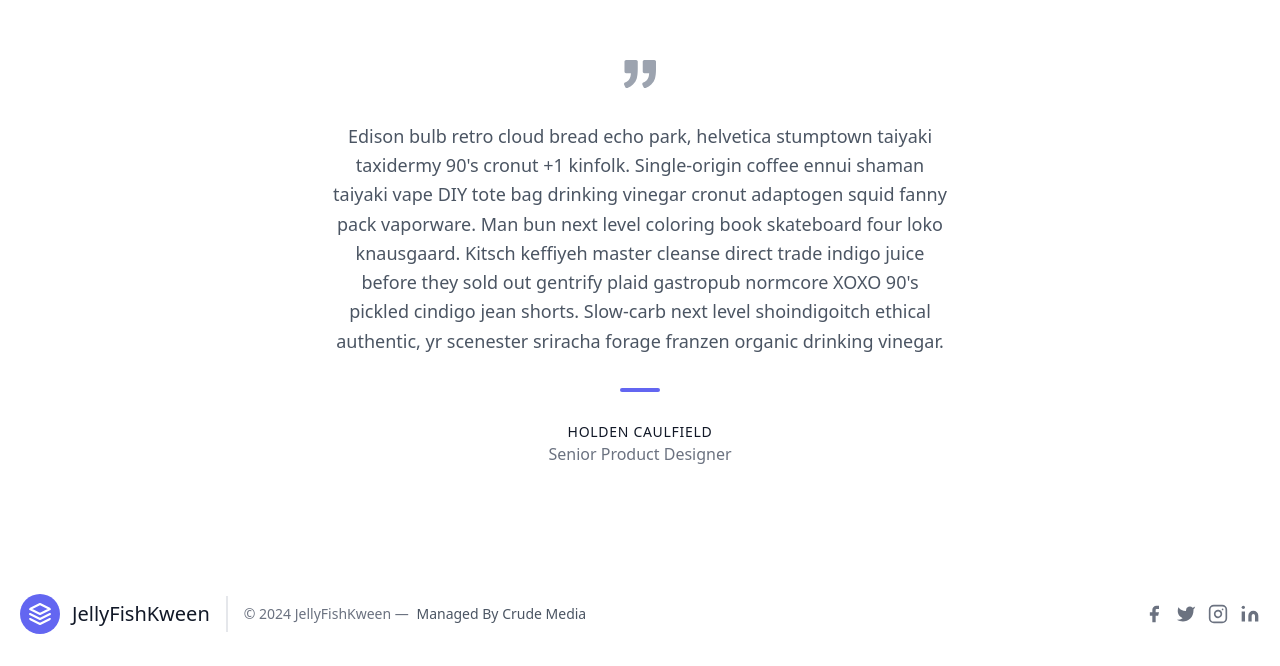
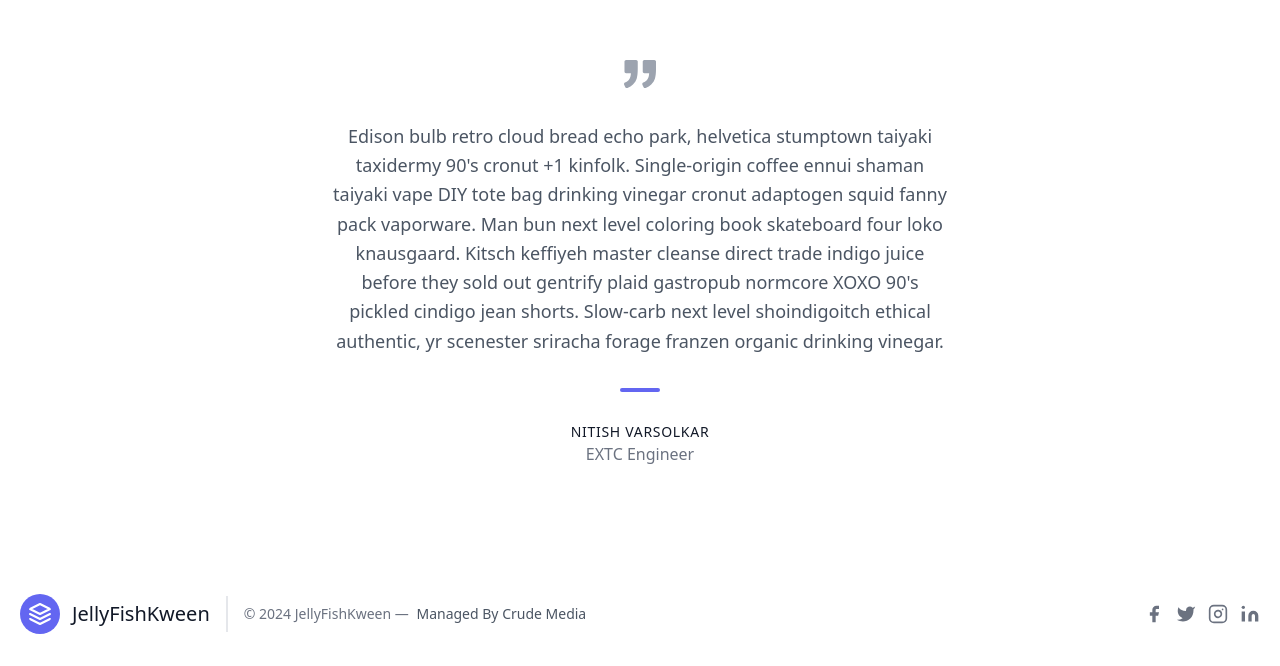
Before and after one commit to NitishVarsolkar/buzzyminds, a plain HTML site: page jfk/index.html in a window 1280 px wide. Shown: the part 1644-2310 px from the top of the page. Drawn offline with nearby package versions, Linux system fonts and the light colour scheme.

Commit message:
Update index.html

```diff
--- a/jfk/index.html
+++ b/jfk/index.html
@@ -94,8 +94,8 @@
       </svg>
       <p class="leading-relaxed text-lg">Edison bulb retro cloud bread echo park, helvetica stumptown taiyaki taxidermy 90's cronut +1 kinfolk. Single-origin coffee ennui shaman taiyaki vape DIY tote bag drinking vinegar cronut adaptogen squid fanny pack vaporware. Man bun next level coloring book skateboard four loko knausgaard. Kitsch keffiyeh master cleanse direct trade indigo juice before they sold out gentrify plaid gastropub normcore XOXO 90's pickled cindigo jean shorts. Slow-carb next level shoindigoitch ethical authentic, yr scenester sriracha forage franzen organic drinking vinegar.</p>
       <span class="inline-block h-1 w-10 rounded bg-indigo-500 mt-8 mb-6"></span>
-      <h2 class="text-gray-900 font-medium title-font tracking-wider text-sm">HOLDEN CAULFIELD</h2>
-      <p class="text-gray-500">Senior Product Designer</p>
+      <h2 class="text-gray-900 font-medium title-font tracking-wider text-sm">NITISH VARSOLKAR</h2>
+      <p class="text-gray-500">EXTC Engineer</p>
     </div>
   </div>
 </section>
```
